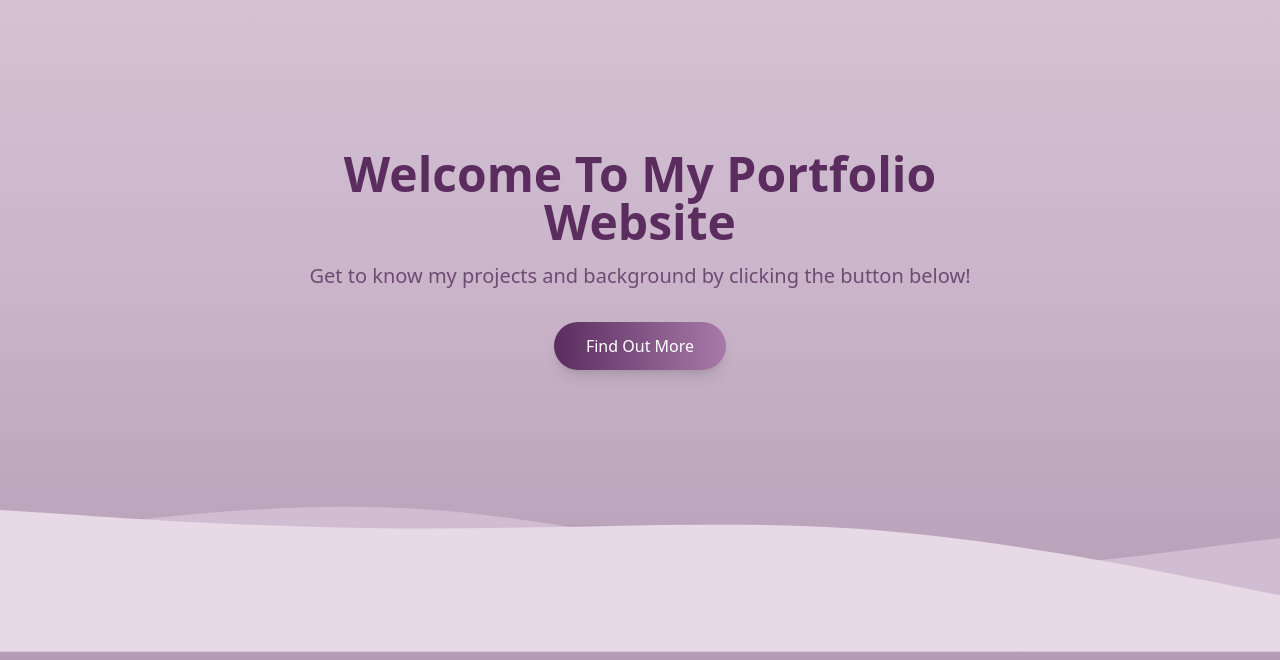
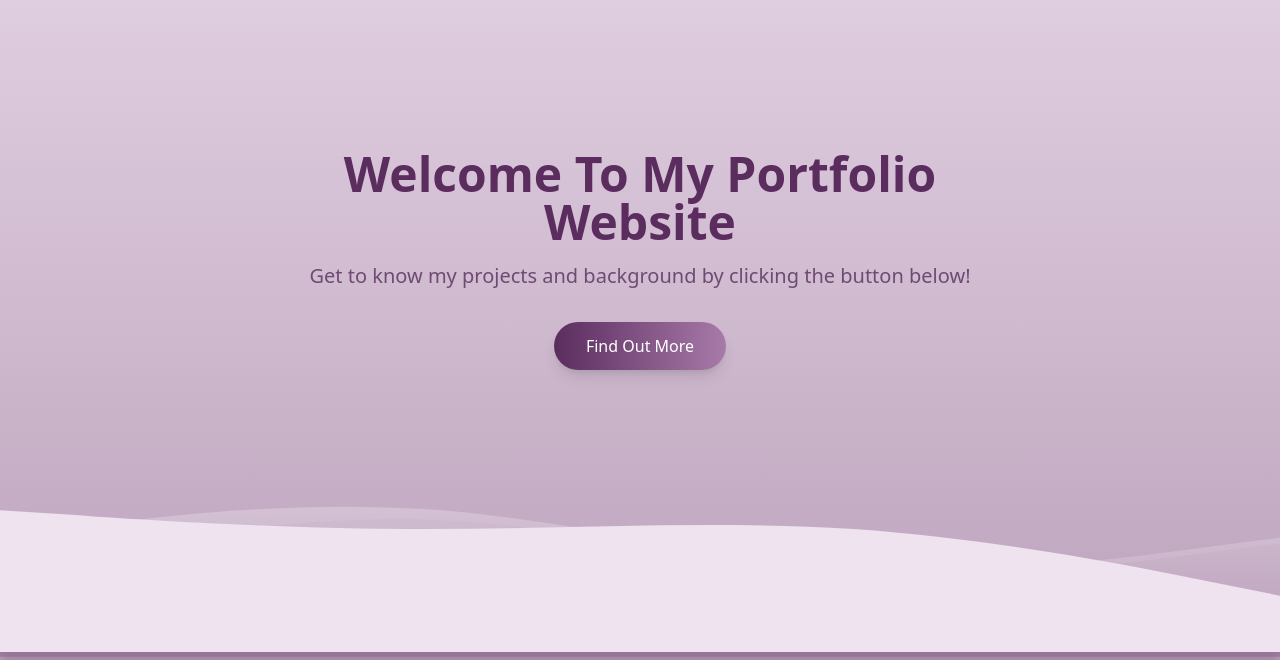
Before and after one commit to lintangntyas/portfolio, a Next.js app: page / in a window 1280 px wide. Shown: the part 140-800 px from the top of the page. Built offline with nearby package versions, Linux system fonts and the light colour scheme.

Commit message:
Update page.js

```diff
--- a/app/page.js
+++ b/app/page.js
@@ -4,25 +4,25 @@ import { motion } from "framer-motion";
 
 export default function Home() {
   return (
-    <main className="relative min-h-screen overflow-hidden bg-gradient-to-b from-[#d9c7d8] via-[#cbb6cb] to-[#b49db4] text-[#5b2d5f]">
+    <main className="relative min-h-screen overflow-hidden bg-gradient-to-b from-[#e6d7e6] via-[#d2bdd2] to-[#bca4bc] text-[#5b2d5f]">
 
       {/* CONTENT */}
       <section className="relative z-20 min-h-screen flex items-center justify-center px-6 text-center">
         <div className="max-w-3xl">
 
           <motion.h1
-            initial={{ opacity: 0, y: 30 }}
+            initial={{ opacity: 0, y: 40 }}
             animate={{ opacity: 1, y: 0 }}
-            transition={{ duration: 0.8 }}
+            transition={{ duration: 0.9 }}
             className="text-4xl md:text-5xl font-bold mb-4"
           >
             Welcome To My Portfolio Website
           </motion.h1>
 
           <motion.p
-            initial={{ opacity: 0, y: 20 }}
+            initial={{ opacity: 0, y: 25 }}
             animate={{ opacity: 1, y: 0 }}
-            transition={{ delay: 0.2, duration: 0.8 }}
+            transition={{ delay: 0.2, duration: 0.9 }}
             className="text-lg md:text-xl mb-8 text-[#6e4b73]"
           >
             Get to know my projects and background by clicking the button below!
@@ -39,57 +39,69 @@ export default function Home() {
         </div>
       </section>
 
-      {/* WAVES CONTAINER */}
-      <div className="absolute bottom-0 left-0 w-full h-[320px] overflow-hidden">
+      {/* PREMIUM WAVES */}
+      <div className="absolute bottom-0 left-0 w-full h-[360px] overflow-hidden">
 
-        {/* wave 1 back */}
+        {/* BACK SHADOW WAVE */}
         <motion.svg
           viewBox="0 0 1440 320"
-          className="absolute bottom-0 w-full"
-          animate={{ y: [0, -12, 0] }}
-          transition={{ duration: 18, repeat: Infinity, ease: "easeInOut" }}
+          className="absolute bottom-[-10px] w-full blur-[6px] opacity-40"
+          animate={{ y: [0, -20, 0] }}
+          transition={{ duration: 32, repeat: Infinity, ease: "easeInOut" }}
         >
           <path
-            fill="#8e6a8f"
-            d="M0,224L80,208C160,192,320,160,480,165C640,171,800,213,960,224C1120,235,1280,213,1360,202L1440,192L1440,320L0,320Z"
+            fill="#7d5a80"
+            d="M0,256L80,240C160,224,320,192,480,181C640,171,800,181,960,197C1120,213,1280,235,1360,245L1440,256L1440,320L0,320Z"
           />
         </motion.svg>
 
-        {/* wave 2 */}
+        {/* DEEP WAVE */}
         <motion.svg
           viewBox="0 0 1440 320"
-          className="absolute bottom-0 w-full"
+          className="absolute bottom-[-5px] w-full opacity-60"
+          animate={{ y: [0, -26, 0] }}
+          transition={{ duration: 28, repeat: Infinity, ease: "easeInOut" }}
+        >
+          <path
+            fill="url(#grad1)"
+            d="M0,224L80,208C160,192,320,160,480,165C640,171,800,213,960,224C1120,235,1280,213,1360,202L1440,192L1440,320L0,320Z"
+          />
+          <defs>
+            <linearGradient id="grad1" x1="0" x2="0" y1="0" y2="1">
+              <stop offset="0%" stopColor="#a98aac"/>
+              <stop offset="100%" stopColor="#8e6a8f"/>
+            </linearGradient>
+          </defs>
+        </motion.svg>
+
+        {/* MID WAVE */}
+        <motion.svg
+          viewBox="0 0 1440 320"
+          className="absolute bottom-0 w-full opacity-80"
           animate={{ y: [0, -18, 0] }}
           transition={{ duration: 22, repeat: Infinity, ease: "easeInOut" }}
         >
           <path
-            fill="#b49db4"
-            d="M0,256L80,240C160,224,320,192,480,181C640,171,800,181,960,197C1120,213,1280,235,1360,245L1440,256L1440,320L0,320Z"
+            fill="url(#grad2)"
+            d="M0,192L80,181C160,171,320,149,480,160C640,171,800,213,960,224C1120,235,1280,213,1360,202L1440,192L1440,320L0,320Z"
           />
+          <defs>
+            <linearGradient id="grad2" x1="0" x2="0" y1="0" y2="1">
+              <stop offset="0%" stopColor="#d8c6d8"/>
+              <stop offset="100%" stopColor="#bfa7bf"/>
+            </linearGradient>
+          </defs>
         </motion.svg>
 
-        {/* wave 3 */}
+        {/* FRONT WAVE */}
         <motion.svg
           viewBox="0 0 1440 320"
           className="absolute bottom-0 w-full"
-          animate={{ y: [0, -24, 0] }}
-          transition={{ duration: 26, repeat: Infinity, ease: "easeInOut" }}
+          animate={{ y: [0, -10, 0] }}
+          transition={{ duration: 16, repeat: Infinity, ease: "easeInOut" }}
         >
           <path
-            fill="#d1bdd1"
-            d="M0,192L80,181C160,171,320,149,480,160C640,171,800,213,960,224C1120,235,1280,213,1360,202L1440,192L1440,320L0,320Z"
-          />
-        </motion.svg>
-
-        {/* wave 4 front */}
-        <motion.svg
-          viewBox="0 0 1440 320"
-          className="absolute bottom-0 w-full"
-          animate={{ y: [0, -30, 0] }}
-          transition={{ duration: 30, repeat: Infinity, ease: "easeInOut" }}
-        >
-          <path
-            fill="#e7d9e6"
+            fill="#efe3ef"
             d="M0,160L80,165C160,171,320,181,480,181C640,181,800,171,960,181C1120,192,1280,224,1360,240L1440,256L1440,320L0,320Z"
           />
         </motion.svg>
```
